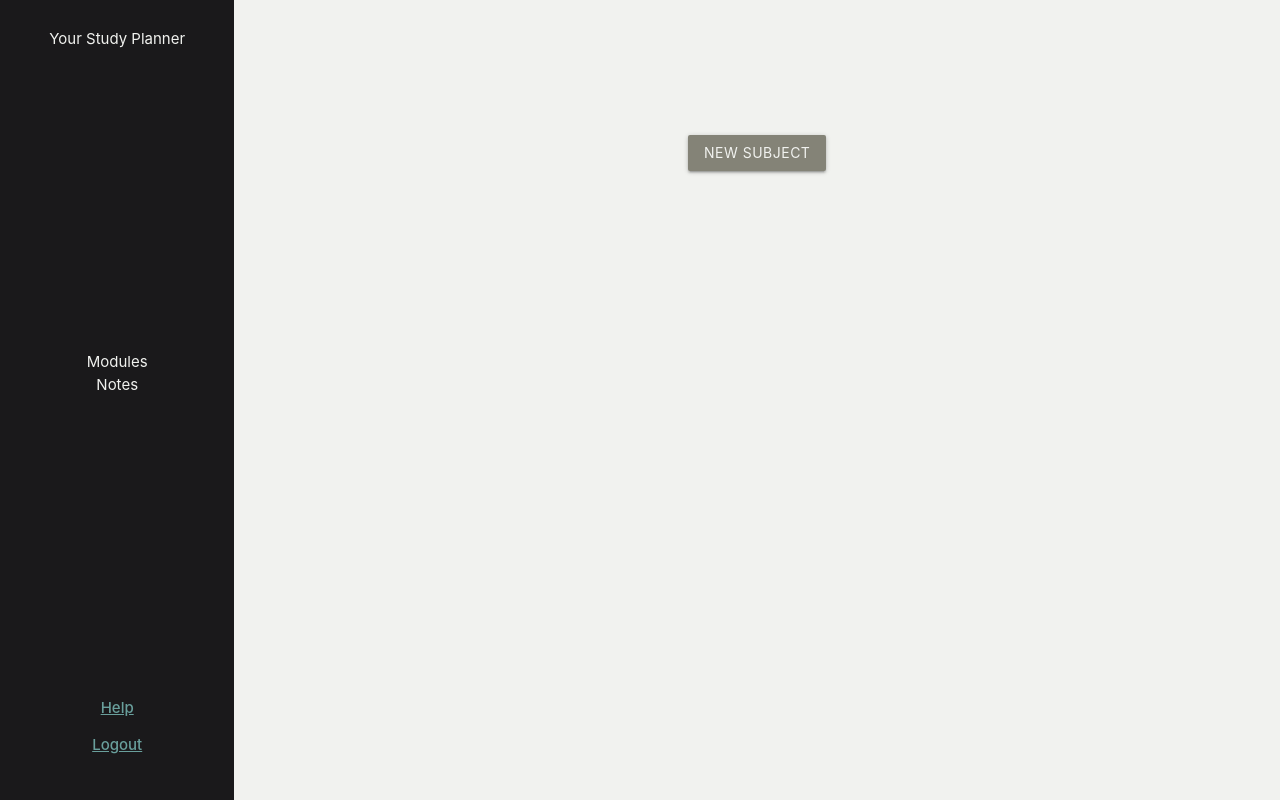
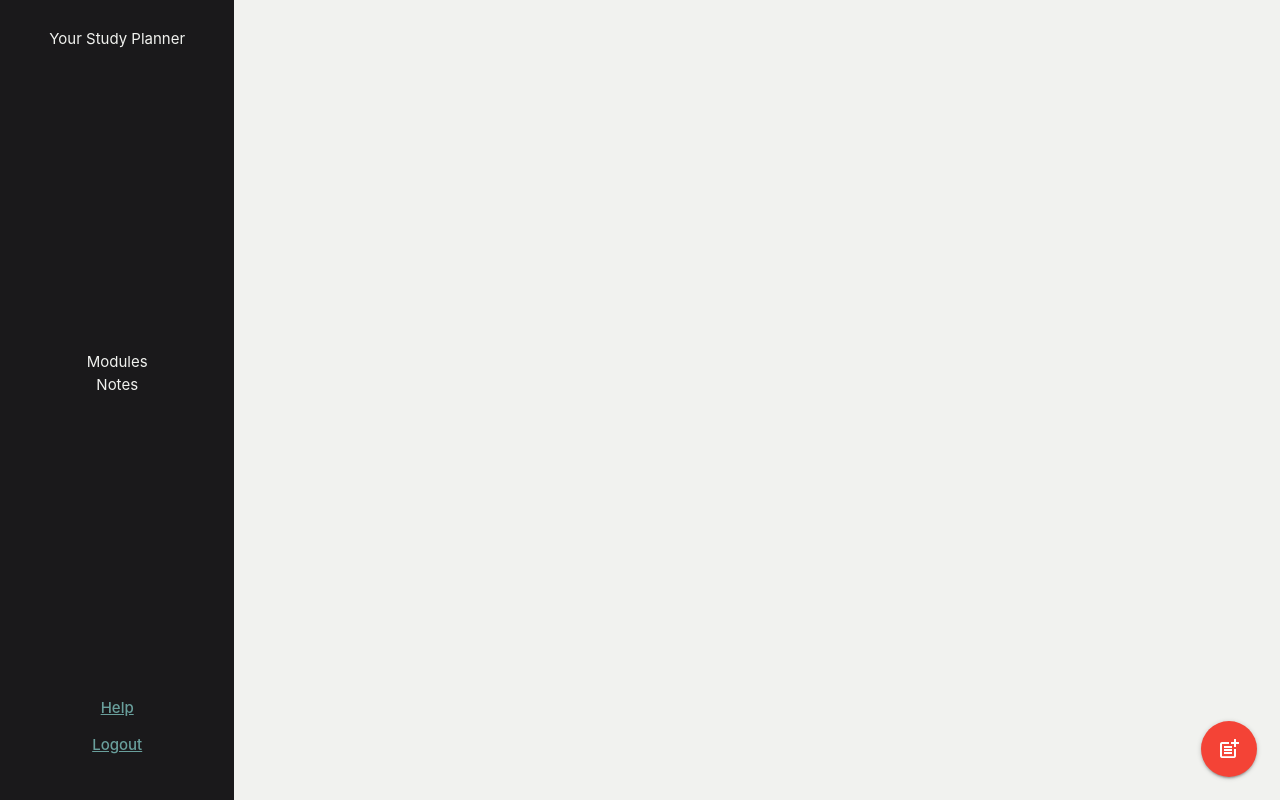
Before and after one commit to ClaireLally8/StudyPal, a Flask app: page /modules in a window 1280 px wide. Run offline with Flask 2, Linux system fonts and the light colour scheme; the visitor is signed in with stand-in values (Sample User, id 1); data that the repository does not hold is empty; some libraries are stand-ins or nearby versions.

Commit message:
re-style of modal and layout of addition of topics and subject

```diff
--- a/templates/modules.html
+++ b/templates/modules.html
@@ -1,63 +1,23 @@
 {% extends "base.html" %}
 {% block body %}
-<div class="container-fluid">
-  <div class="row">
-    <div class="col-lg-12 col-md-12 col-sm-12 col-xs-12">
-    <div class="wrapper">
-      <button type="button" class="btn btn-link thisbutton" data-toggle="modal" data-target=".bd-example-modal-xl">New Subject</button>
-
-    </div>
-      <div class="modal fade bd-example-modal-xl" tabindex="-1" role="dialog" aria-labelledby="myExtraLargeModalLabel" aria-hidden="true">
-        <div class="modal-dialog modal-xl" role="document">
-          <div class="modal-content">
-            <div class="modal-header">
-              <h5 class="modal-title" id="exampleModalLabel">New Subject</h5>
-              <button type="button" class="close" data-dismiss="modal" aria-label="Close">
-                <span aria-hidden="true">&times;</span>
-              </button>
-            </div>
-            <form action="{{ url_for('add_subject') }}" method="POST">
+  <!-- Modal Structure -->
+  <div id="modal1" class="modal">
+    <div class="modal-content">
+      <h4>Modal Header</h4>
+      <p><form action="{{ url_for('add_subject') }}" method="POST">
               <div class="input-field">
                 <br><br>
                 <label for="subject_name">Subject Name</label>
                 <input id="subjects" name="subjects" type="text" required>
-                <button class="btn btn-link thisbutton modalbutton" type="submit">Add Subject</button><br><br><br>
               </div>
-            </form>
-          </div>
-        </div>
-      </div>
-      <div class="modal fade bd-example-modal-lg" tabindex="-1" role="dialog" aria-labelledby="myLargeModalLabel" aria-hidden="true">
-        <div class="modal-dialog modal-lg" role="document">
-          <div class="modal-content">
-            <div class="modal-header">
-              <h5 class="modal-title" id="exampleModalLabel">Add a Topic</h5>
-              <button type="button" class="close" data-dismiss="modal" aria-label="Close">
-                <span aria-hidden="true">&times;</span>
-              </button>
-            </div>
-            <form action="{{ url_for('add_topic') }}" method="POST">
-              <br>
-              <select id="subject" name="subject" required> <option value="" disabled selected>Choose the Subject</option>
-              {% for sub in subjectList %}
-              <option value="{{sub.subject}}">{{sub.subject}}
-              </option>
-              {% endfor %}
-              </select>
-              <br><br>
-              <div class="input-field">
-                <br><br>
-                <label for="subject_name">Topic Name</label>
-                <input id="topic_name" name="topic" type="text" required>
-                <button class="btn btn-link thisbutton" type="submit">Add Topic</button>
-              </div>
-            </form>
-          </div>
-        </div>
-      </div>
+              <div class="modal-footer">
+      <button class="modal-close waves-effect waves-green btn-flat" type="submit">Add Subject</button>
+    </div>
+            </form></p>
     </div>
   </div>
-</div>
+
+
 <div class="container-fluid accordioncontainer">
 {% for subject in subjects %}
       <button class="accordion">{{subject.subject}}</button>
@@ -65,10 +25,13 @@
       <br>
       <div class="row">
       <div class="col-4">
-      Topic
+      Topic Name
       </div>
       <div class="col-4">
-        <button type="button" class="btn btn-link thisbutton" data-toggle="modal" data-target=".bd-example-modal-lg">New Topic</button>
+      Add Topic
+      </div>
+      <div class="col-4">
+      Delete Topic
       </div>
       </div>
       <hr>
@@ -80,9 +43,10 @@
       <p>{{topic.topic}}</p>
       </div>
       <div class="col-4">
+      <i class="small material-icons">post_add</i>
       </div>
       <div class="col-4">
-       <a href="{{url_for('delete', topics_id=topic._id)}}"><i class="far fa-trash-alt"></i></a>
+       <a href="{{url_for('delete', topics_id=topic._id)}}"><i class="small material-icons">delete</i></a>
       </div>
        </div>
        <hr>
@@ -91,5 +55,12 @@
       {% endfor %}
       </div>
       {% endfor %}
-    </div>
+</div>
+
+<div class="fixed-action-btn">
+  <a class="btn-floating btn-large red modal-trigger" href="#modal1">
+    <i class="large material-icons">post_add</i>
+  </a>
+</div>
+
     {% endblock %}
```
